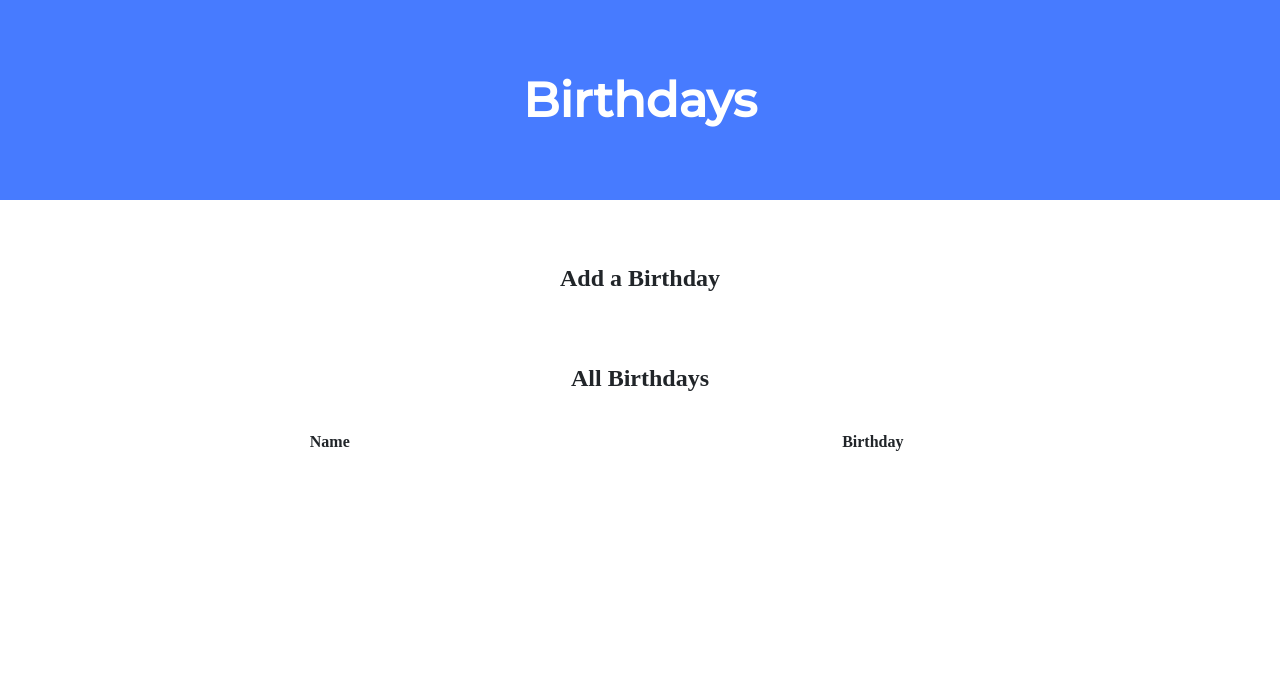
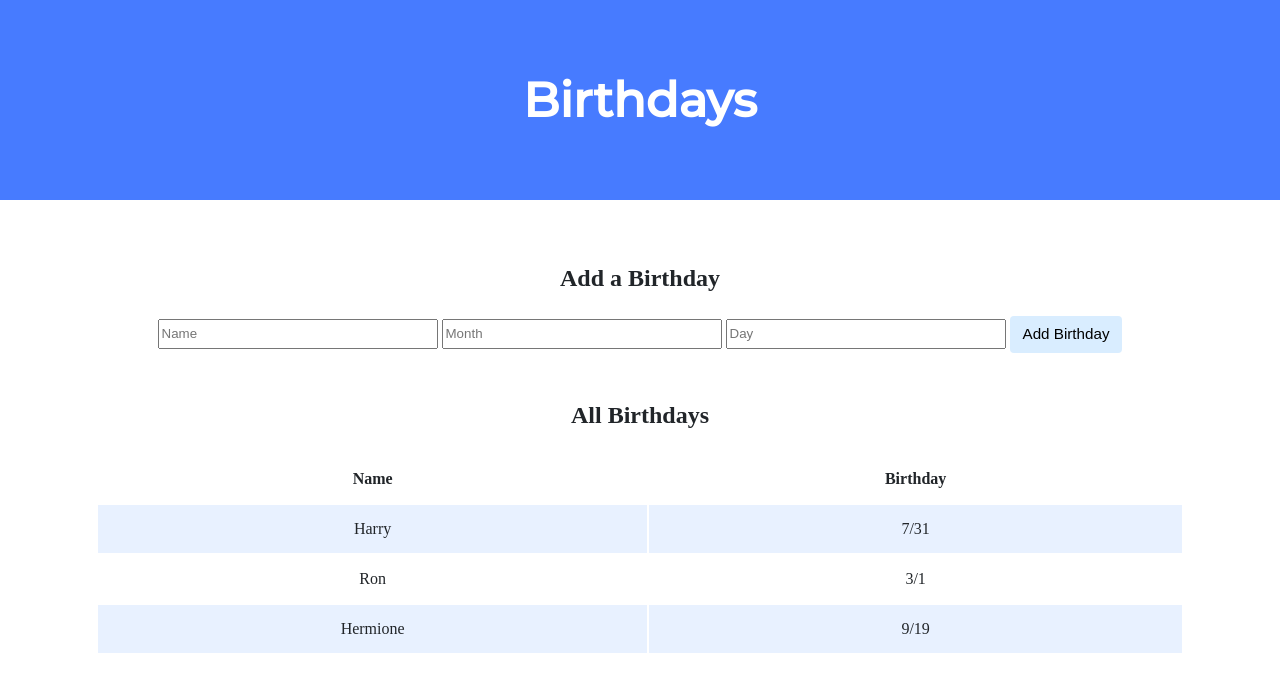
Before and after one commit to mohamed70601/cs50x-intro-to-computer-science, a Flask app: page / in a window 1280 px wide. Shown: the top 692 px of the page. Run offline with Flask 3, Linux system fonts and the light colour scheme; lists and menus that the app fills with data are empty; some libraries are stand-ins or nearby versions.

Commit message:
Add birthdays

```diff
--- a/9-flask/birthdays/app.py
+++ b/9-flask/birthdays/app.py
@@ -27,11 +27,44 @@ def index():
     if request.method == "POST":
 
         # TODO: Add the user's entry into the database
+        # Access form data
+        # Access form data
+        name = request.form.get("name")
+        if not name:
+            return redirect("/")
+
+        month = request.form.get("month")
+        if not month:
+            return redirect("/")
+        try:
+            month = int(month)
+        except ValueError:
+            return redirect("/")
+        if month < 1 or month > 12:
+            return redirect("/")
+
+        day = request.form.get("day")
+        if not day:
+            return redirect("/")
+        try:
+            day = int(day)
+        except ValueError:
+            return redirect("/")
+        if day < 1 or day > 31:
+            return redirect("/")
+
+        # Insert data into database
+        db.execute(
+            "INSERT INTO birthdays (name, month, day) VALUES(?, ?, ?)", name, month, day
+        )
 
         return redirect("/")
 
     else:
 
         # TODO: Display the entries in the database on index.html
+        # Query for all birthdays
+        birthdays = db.execute("SELECT * FROM birthdays")
 
-        return render_template("index.html")
+        # Render birthdays page
+        return render_template("index.html", birthdays=birthdays)
--- a/9-flask/birthdays/templates/index.html
+++ b/9-flask/birthdays/templates/index.html
@@ -17,6 +17,18 @@
       <div class="section">
         <h2>Add a Birthday</h2>
         <!-- TODO: Create a form for users to submit a name, a month, and a day -->
+        <form action="/" method="post">
+          <input name="name" placeholder="Name" type="text" />
+          <input
+            name="month"
+            placeholder="Month"
+            type="number"
+            min="1"
+            max="12"
+          />
+          <input name="day" placeholder="Day" type="number" min="1" max="31" />
+          <input type="submit" value="Add Birthday" />
+        </form>
       </div>
 
       <div class="section">
@@ -30,6 +42,12 @@
           </thead>
           <tbody>
             <!-- TODO: Loop through the database entries to display them in this table -->
+            {% for birthday in birthdays %}
+            <tr>
+              <td>{{ birthday.name }}</td>
+              <td>{{ birthday.month }}/{{ birthday.day }}</td>
+            </tr>
+            {% endfor %}
           </tbody>
         </table>
       </div>
```
